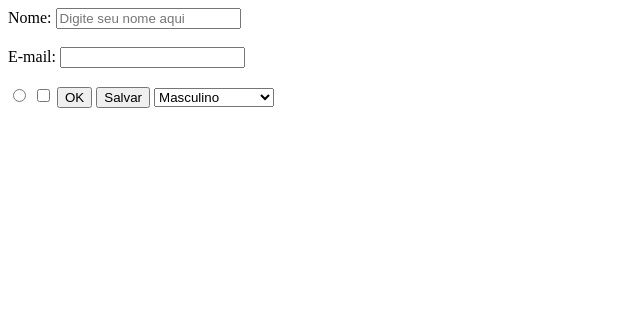
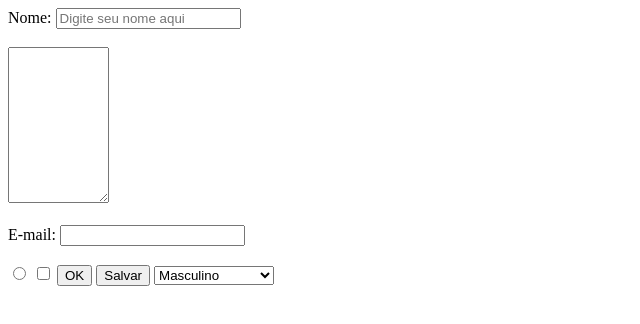
Before and after one commit to Sthefany001/Atividade04_PWeb, a plain HTML site: page index.html in a window 1280 px wide. Shown: the whole page, without its empty margins (0-640 px from the left). Drawn offline with Linux system fonts and the light colour scheme.

Commit message:
dois commit

```diff
--- a/index.html
+++ b/index.html
@@ -10,6 +10,9 @@
     <form>
         <label>Nome:</label>
         <input type="tex" id="nome" name="nome" placeholder="Digite seu nome aqui"/>
+        <br>
+        <br>
+        <textarea rows="10" cols="10"></textarea>
         <br>
         <br>
         <label>E-mail:</label>
```
